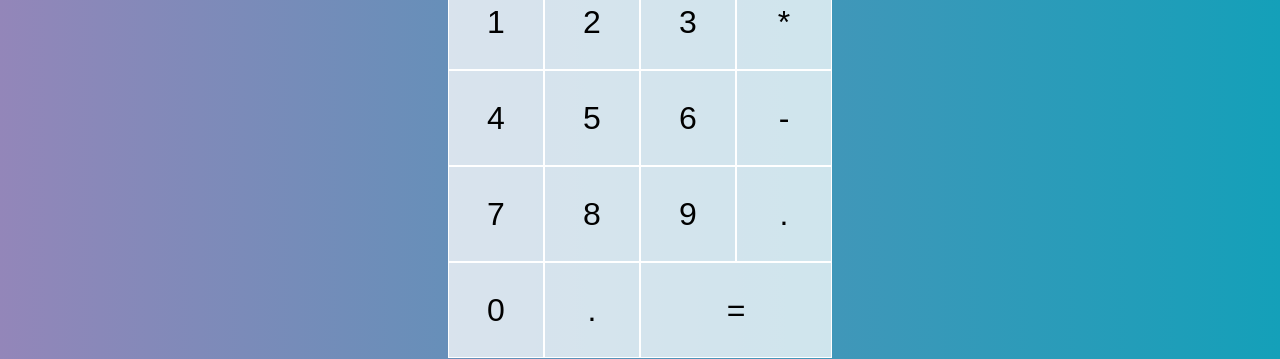
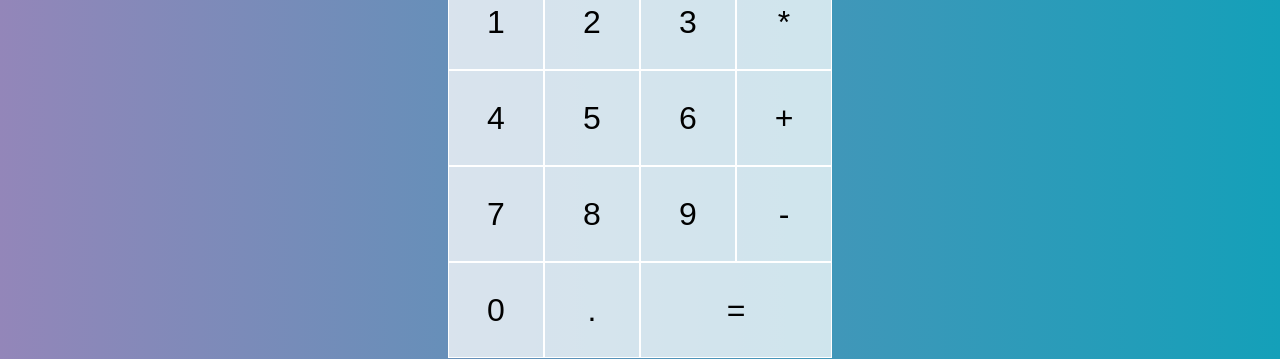
Before and after one commit to Nananhyira/react-calculator, a React (Vite) app: page / in a window 1280 px wide. Shown: the part 266-625 px from the top of the page. Built offline with nearby package versions, Linux system fonts and the light colour scheme.

Commit message:
adding all calculator functionality

```diff
--- a/src/App.jsx
+++ b/src/App.jsx
@@ -15,6 +15,14 @@
 function reducer(state, { type, payload }) {
 	switch (type) {
 		case ACTIONS.ADD_DIGIT:
+      if(state.overwrite){
+        return{
+          ...state,
+          currentOperand:payload.digit,
+          overwrite:false
+        }
+
+      }
 			if (payload.digit === "0" && state.currentOperand === "0") {
 				return state;
 			}
@@ -30,6 +38,11 @@
 			if (state.currentOperand == null && state.previousOperand == null) {
 				return state;
 			}
+      if(state.currentOperand==null){
+        return {
+          ...state, operation:payload.operation
+        }
+      }
 			if (state.previousOperand == null) {
 				return {
 					...state,
@@ -38,11 +51,73 @@
 					currentOperand: null,
 				};
 			}
-      break
+      return {
+				...state,
+				previousOperand:evaluate(state),
+				operation: payload.operation,
+				currentOperand: null,
+			};
+
 		case ACTIONS.CLEAR:
 			return {};
+      case ACTIONS.DELETE_DIGIT:
+        if(state.overwrite){
+          return {
+            ...state,
+            overwrite: false,
+            currentOperand:null
+          }
+        }
+        if (state.currentOperand == null) {return state }
+        if (state.currentOperand.length===1) {
+          return{
+            ...state, currentOperand:null
+          }
+        }
+        return {
+          ...state, currentOperand:state.currentOperand.slice(0,-1)
+        }
+
+    case ACTIONS.EVALUATE:
+      if(state.currentOperand == null || state.previousOperand == null || state.operation==null){
+        return state
+      }
+      return {
+        ...state,
+        overwrite:true,
+        previousOperand :null,
+        operation :null,
+        currentOperand:evaluate(state)
+      }
+
 	}
 }
+
+function evaluate({ currentOperand, previousOperand, operation }){
+  const prev= parseFloat(previousOperand)
+  const current= parseFloat(currentOperand)
+  if(isNaN(prev)||isNaN(current))return ""
+
+  let computation =""
+  switch (operation) {
+		case "+":
+			computation = prev + current;
+			break;
+		case "-":
+			computation = prev - current;
+			break;
+		case "*":
+			computation = prev * current;
+			break;
+		case "÷":
+			computation = prev / current;
+			break;
+
+	}
+  return computation.toString()
+
+}
+
 function App() {
 	const [{ currentOperand, previousOperand, operation }, dispatch] = useReducer(
 		reducer,
@@ -63,8 +138,13 @@
 				className='span-two'>
 				AC
 			</button>
-			<button>DEL</button>
-			<OperationButton operation='&divide;' dispatch={dispatch} />
+			<button
+				onClick={() => {
+					dispatch({ type: ACTIONS.DELETE_DIGIT });
+				}}>
+				DEL
+			</button>
+			<OperationButton operation='÷' dispatch={dispatch} />
 			<DigitButton digit='1' dispatch={dispatch} />
 			<DigitButton digit='2' dispatch={dispatch} />
 			<DigitButton digit='3' dispatch={dispatch} />
@@ -72,16 +152,22 @@
 			<DigitButton digit='4' dispatch={dispatch} />
 			<DigitButton digit='5' dispatch={dispatch} />
 			<DigitButton digit='6' dispatch={dispatch} />
-			<OperationButton operation='-' dispatch={dispatch} />
+			<OperationButton operation='+' dispatch={dispatch} />
 
 			<DigitButton digit='7' dispatch={dispatch} />
 			<DigitButton digit='8' dispatch={dispatch} />
 			<DigitButton digit='9' dispatch={dispatch} />
-			<OperationButton operation='.' dispatch={dispatch} />
+			<OperationButton operation='-' dispatch={dispatch} />
 
 			<DigitButton digit='0' dispatch={dispatch} />
 			<DigitButton digit='.' dispatch={dispatch} />
-			<button className='span-two'>=</button>
+			<button
+				onClick={() => {
+					dispatch({ type: ACTIONS.EVALUATE });
+				}}
+				className='span-two'>
+				=
+			</button>
 		</div>
 	);
 }
```
